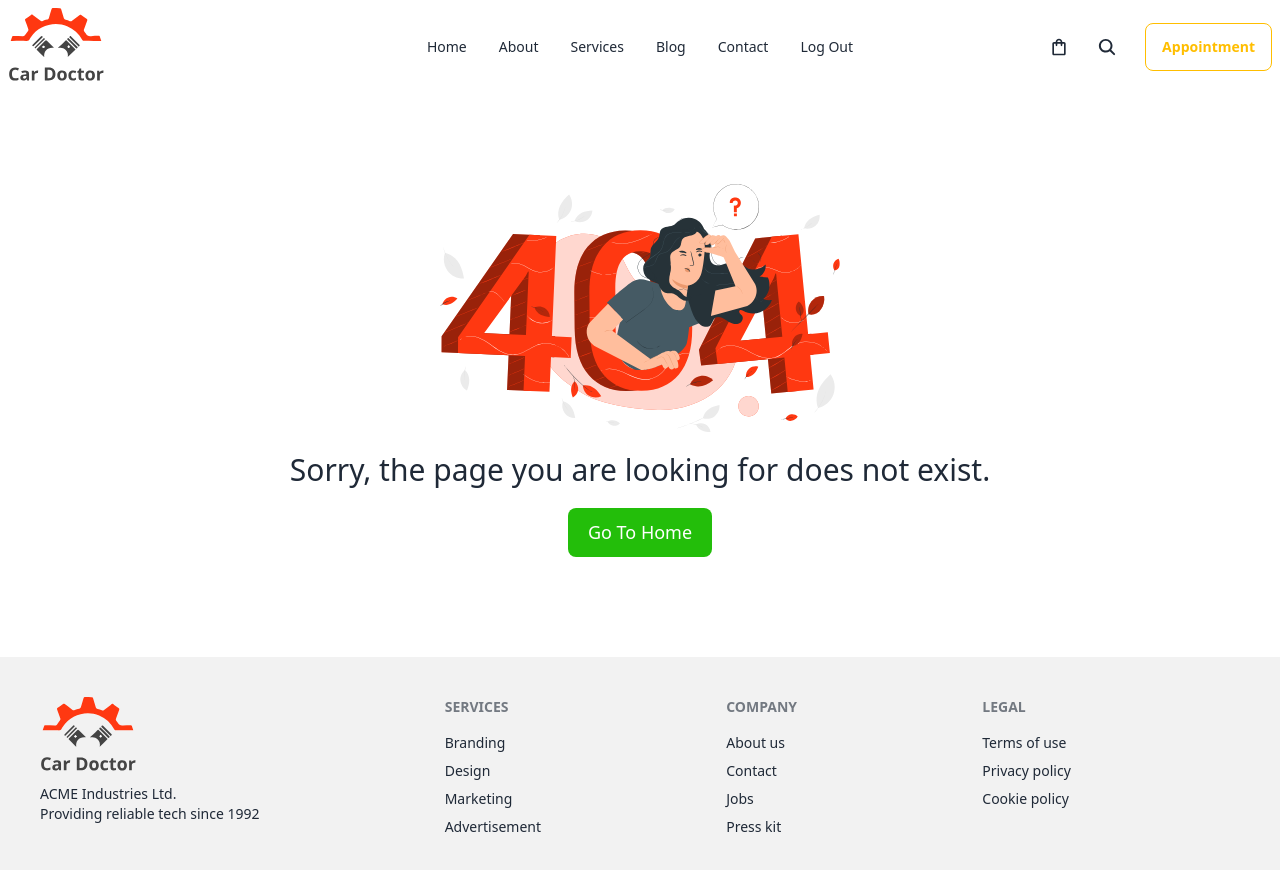
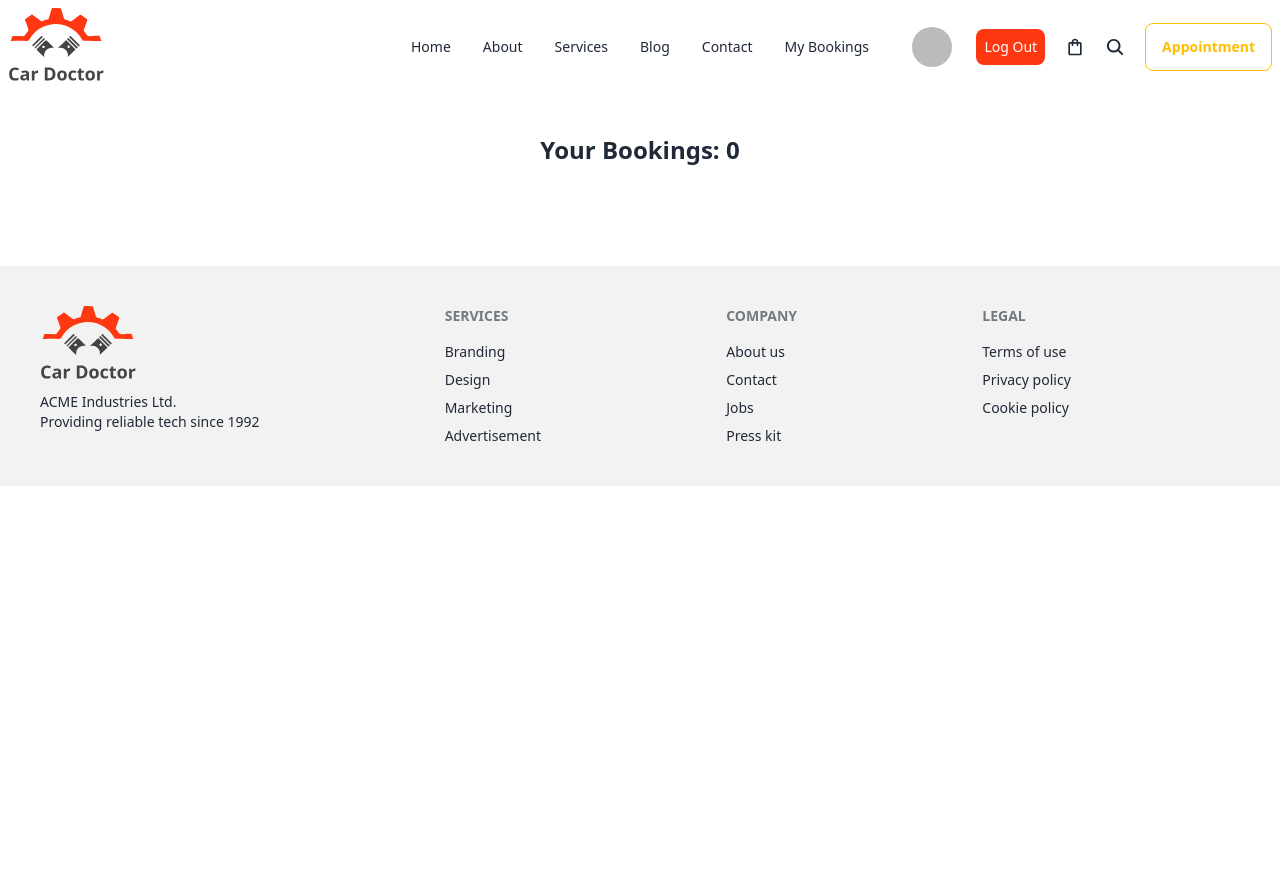
Before and after one commit to mdujjal67/car-doctor-client, a React (Vite) app: page /bookingList in a window 1280 px wide. Shown: the top 870 px of the page. After the commit the page ends 800 px from the top, so only its background shows below. Built offline with nearby package versions, Linux system fonts and the light colour scheme; no server answers; sample sign-in values are in the browser's storage.

Commit message:
added private routes

```diff
--- a/src/Pages/Booking/Booking.jsx
+++ b/src/Pages/BookService/BookService.jsx
@@ -4,19 +4,20 @@ import { useContext } from "react";
 import { AuthContext } from "../../Provider/AuthProvider";
 import toast from "react-hot-toast";
 
-const Booking = () => {
+const BookService = () => {
     const service = useLoaderData();
     const {user} = useContext(AuthContext)
-    const { title, _id, price, img } = service
+    const { title, price, img } = service
 
     const handleCheckout = (event) => {
         event.preventDefault();
         const form = event.target;
         const name = form.name.value;
         const email = user?.email;
+        const date = form.date.value;
         const price = form.price.value;
-        const textarea = form.textarea.value;
-        const bookingInfo = {email, name, price, textarea, title, img, _id}
+        const message = form.textarea.value;
+        const bookingInfo = {email, name, price, message, title, img, date}
         console.log(bookingInfo);
 
         fetch('http://localhost:5000/booking', {
@@ -45,12 +46,13 @@ const Booking = () => {
                 <h2 className="absolute left-[100px] top-[130px] text-white text-5xl font-bold">Check Out</h2>
             </div>
             <form onSubmit={handleCheckout} className="card-body bg-gray-100 lg:p-[100px]">
+                    <h2 className="text-2xl font-bold text-center mb-10">Service: {title}</h2>
                 <div className="grid grid-cols-1 md:grid-cols-2 gap-6 ">
                     <div className="form-control">
                         <input type="text" name="name" defaultValue={user?.displayName} placeholder="Name" className="input" required />
                     </div>
                     <div className="form-control">
-                        <input type="date" placeholder="Date"  className="input" required />
+                        <input type="date" name="date" placeholder="Date"  className="input" required />
                     </div>
                     <div className="form-control">
                         <input type="text" name="price" defaultValue={'$' +price} placeholder="price" className="input" required />
@@ -70,4 +72,4 @@ const Booking = () => {
     );
 };
 
-export default Booking;
+export default BookService;
--- /dev/null
+++ b/src/Pages/BookingList/BookingList.jsx
@@ -0,0 +1,24 @@
+import { useContext, useEffect, useState } from "react";
+import { AuthContext } from "../../Provider/AuthProvider";
+
+const BookingList = () => {
+
+    const {user} = useContext(AuthContext)
+    const [booking, setBooking] = useState([])
+
+    const url = user ? `http://localhost:5000/booking?email=${user.email}` : '';
+    useEffect(() => {
+        fetch(url)
+        .then(res => res.json())
+        .then(data => setBooking(data))
+    },[])
+
+
+    return (
+        <div>
+            <h2 className="text-2xl font-bold text-center">Your Bookings: {booking.length}</h2>
+        </div>
+    );
+};
+
+export default BookingList;
--- a/src/Pages/Home/Services/ServicesCard.jsx
+++ b/src/Pages/Home/Services/ServicesCard.jsx
@@ -5,7 +5,7 @@ const ServicesCard = ({ service }) => {
     const {_id, title, img, price } = service
     return (
         <div className="card card-compact bg-base-100 shadow-lg border p-5 aspect-h-3 w-full">
-            <figure><img src={img} alt="Shoes" className="hover:scale-110 transition duration-300 ease-in-out transform" /></figure>
+            <figure><img src={img} alt="Shoes" className="hover:scale-110 transition duration-300 ease-in-out transform min-h-64 object-fit" /></figure>
             <div className="card-body">
                 <h2 className="card-title font-bold text-2xl">{title}</h2>
                 <p className="font-bold text-xl text-[#ff3811]">Price: ${price}</p>
--- a/src/Pages/NotFoundPage/NotFoundPage.jsx
+++ b/src/Pages/NotFoundPage/NotFoundPage.jsx
@@ -2,12 +2,12 @@ import { Link } from 'react-router-dom';
 import img from '../../assets/images/404_page/Frame(1).svg'
 const NotFoundPage = () => {
   return (
-    <div className='my-[50px]'>
+    <div className='mb-[40px]'>
       <img className='mx-auto lg:w-[400px] w-[300px]' src={img} alt="" />
       <p className='text-2xl lg:text-3xl font-medium text-center mt-5 p-4 lg:p-0'>Sorry, the page you are looking for does not exist.</p>
       <div className='text-center mt-5'>
         <Link to='/'>
-          <button className='bg-[#23BE0A] text-white py-[11px] px-[16px] lg:px-[20px] lg:py-[11px] text-[18px] font-medium rounded-lg text-center hover:bg-[#23BE0ACC]'>Go To Home</button>
+          <button className='bg-[#ff3811] text-white py-[11px] px-[16px] lg:px-[20px] lg:py-[11px] text-[18px] font-medium rounded-lg text-center hover:bg-gray-200 hover:text-gray-700'>Go To Home</button>
         </Link>
       </div>
     </div>
--- a/src/Provider/AuthProvider.jsx
+++ b/src/Provider/AuthProvider.jsx
@@ -1,4 +1,4 @@
-import { createUserWithEmailAndPassword, getAuth, onAuthStateChanged, signInWithEmailAndPassword, signOut } from "firebase/auth";
+import { GoogleAuthProvider, createUserWithEmailAndPassword, getAuth, onAuthStateChanged, signInWithEmailAndPassword, signInWithPopup, signOut } from "firebase/auth";
 import { createContext, useEffect, useState } from "react";
 import app from "../Firebase/firebase.config";
 import PropTypes from 'prop-types';
@@ -6,6 +6,8 @@ import PropTypes from 'prop-types';
 export const AuthContext = createContext()
 const auth = getAuth(app);
 
+// social auth provider
+const googleProvider = new GoogleAuthProvider;
 
 const AuthProvider = ({children}) => {
 
@@ -42,12 +44,19 @@ const AuthProvider = ({children}) => {
         return signOut(auth)
     }
 
+    // google sign-in
+    const googleLogin = () => {
+        setLoading(true)
+       return signInWithPopup(auth, googleProvider)
+    }
+
     const authInfo = {
         user,
         loading,
         createUser,
         signIn,
-        logOut
+        logOut,
+        googleLogin
     }
 
 
--- /dev/null
+++ b/src/Routes/PrivateRoutes.jsx
@@ -0,0 +1,22 @@
+import { useContext } from "react";
+import { AuthContext } from "../Provider/AuthProvider";
+import { Navigate } from "react-router-dom";
+import PropTypes from "prop-types"
+
+
+const PrivateRoutes = ({children}) => {
+    const {user, loading} = useContext(AuthContext);
+
+    if(loading){
+        return <div className="flex justify-center items-center h-screen"><span className="loading loading-ring loading-lg text-center"></span></div>
+    }
+
+    if(user?.email){
+        return children;
+    }
+    return <Navigate to="/login" replace></Navigate>
+};
+PrivateRoutes.propTypes ={
+    children:PropTypes.object
+}
+export default PrivateRoutes;
--- a/src/Routes/Routes.jsx
+++ b/src/Routes/Routes.jsx
@@ -3,8 +3,10 @@ import Main from "../Layout/Main";
 import Home from "../Pages/Home/Home/Home";
 import Login from "../Pages/Login/Login";
 import SignUp from "../Pages/SignUp/SignUp";
-import Booking from "../Pages/Booking/Booking";
 import NotFoundPage from "../Pages/NotFoundPage/NotFoundPage";
+import BookService from "../Pages/BookService/BookService";
+import BookingList from "../Pages/BookingList/BookingList";
+import PrivateRoutes from "./PrivateRoutes";
 
 const router = createBrowserRouter([
     {
@@ -25,8 +27,14 @@ const router = createBrowserRouter([
         },
         {
           path: 'booking/:id',
-          element: <Booking></Booking>,
+          element: <BookService></BookService>,
           loader: ({params}) => fetch(`http://localhost:5000/booking/${params.id}`)
+        },
+        {
+          path:'bookingList',
+          element: <PrivateRoutes>
+            <BookingList></BookingList>
+          </PrivateRoutes>
         },
         {
           path: "*",
--- a/src/Shared/NavBar/NavBar.jsx
+++ b/src/Shared/NavBar/NavBar.jsx
@@ -8,13 +8,13 @@ import toast from "react-hot-toast";
 
 
 const NavBar = () => {
-    const {user, logOut} = useContext(AuthContext)
+    const { user, logOut } = useContext(AuthContext)
     const handleLogOut = () => {
         logOut()
-        .then(()=>{
-            toast.success('Log Out Successful!');
-        })
-        .catch(error => console.log(error))
+            .then(() => {
+                toast.success('Log Out Successful!');
+            })
+            .catch(error => console.log(error))
     }
     const navItems = <>
         <li><Link to="/">Home</Link></li>
@@ -23,7 +23,9 @@ const NavBar = () => {
         <li><Link to="/blog">Blog</Link></li>
         <li><Link to="/contact">Contact</Link></li>
         {
-            user?.email ? <li><button onClick={handleLogOut}>Log Out</button></li> :<li><Link to="/login">Login</Link></li>
+            user?.email && (
+                <li><Link to="/bookingList">My Bookings</Link></li>
+            )
         }
     </>
     return (
@@ -38,7 +40,7 @@ const NavBar = () => {
                             {navItems}
                         </ul>
                     </div>
-                <Link to="/"><img src={logo} alt="logo-image" className="w-[70px] lg:w-24 ml-4 lg:ml-0" /></Link>
+                    <Link to="/"><img src={logo} alt="logo-image" className="w-[70px] lg:w-24 ml-4 lg:ml-0" /></Link>
                 </div>
                 <div className="navbar-center hidden lg:flex">
                     <ul className="menu menu-horizontal px-1">
@@ -46,9 +48,19 @@ const NavBar = () => {
                     </ul>
                 </div>
                 <div className="navbar-end">
-                    <button><MdOutlineShoppingBag className="text-xl hover:text-orange-500"/></button>
-                    <button><IoSearch  className="text-xl mx-7 hover:text-orange-500"/></button>
-                    <button className="btn btn-outline btn-warning">Appointment</button>
+                    {user && (
+                        <label tabIndex={0} className="btn btn-ghost btn-circle avatar">
+                            <div className="w-10 rounded-full">
+                                <img referrerPolicy="no-referrer" src={user?.photoURL || "https://img.daisyui.com/images/stock/photo-1534528741775-53994a69daeb.jpg"} alt="" className="bg-gray-100"/>
+                            </div>
+                        </label>
+                    )}
+                        {
+                            user?.email ? <button className="menu px-2 lg:mr-5 lg:ml-5 bg-[#ff3811] rounded-lg text-white hover:bg-gray-200 hover:text-gray-700" onClick={handleLogOut}>Log Out</button> : <button className="menu px-2 lg:mr-10 bg-[#ff3811] rounded-lg text-white hover:bg-gray-200 hover:text-gray-700"><Link to="/login">Login</Link></button>
+                        }
+                    <button><MdOutlineShoppingBag className="text-xl hover:text-orange-500" /></button>
+                    <button><IoSearch className="text-xl mx-5 hover:text-orange-500" /></button>
+                    <button className="btn btn-outline btn-warning hover:text-white">Appointment</button>
                 </div>
             </div>
         </div>
```
Also changed, not shown: src/Pages/Home/Banner/Banner.jsx (+4 -4 lines), src/Pages/Login/Login.jsx (+22 -3 lines).
